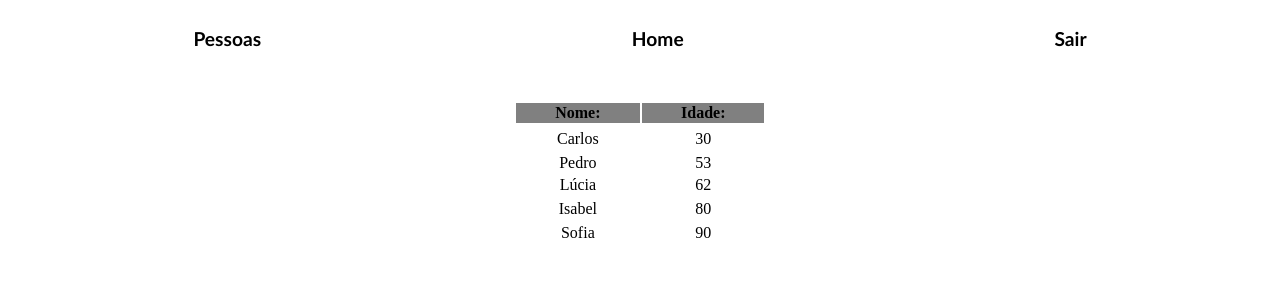
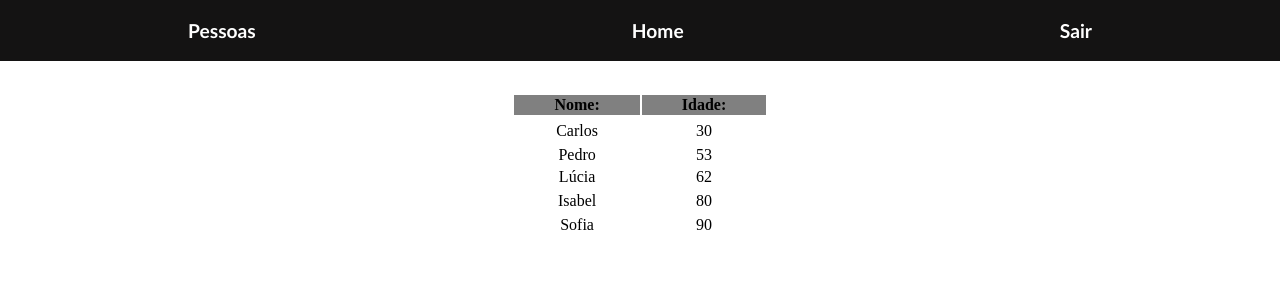
Before and after one commit to jean-mb/aula01-angular, an Angular app: page / in a window 1280 px wide. Shown: the top 300 px of the page. Built offline with nearby package versions, Linux system fonts and the light colour scheme.

Commit message:
estilo de menu finalizado

```diff
--- a/src/app/app/menu/menu/menu.component.scss
+++ b/src/app/app/menu/menu/menu.component.scss
@@ -5,4 +5,6 @@ nav{
     font-weight: bold;
     font-family: 'Trebuchet MS', 'Lucida Sans Unicode', 'Lucida Grande', 'Lucida Sans', Arial, sans-serif;
     font-size: 1.2rem;
+    background-color: rgb(20, 19, 19);
+    color: white;
 }
--- a/src/styles.scss
+++ b/src/styles.scss
@@ -1 +1,6 @@
 /* You can add global styles to this file, and also import other style files */
+body{
+    width: 100%;
+    height: 100%;
+    margin: 0;
+}
```
